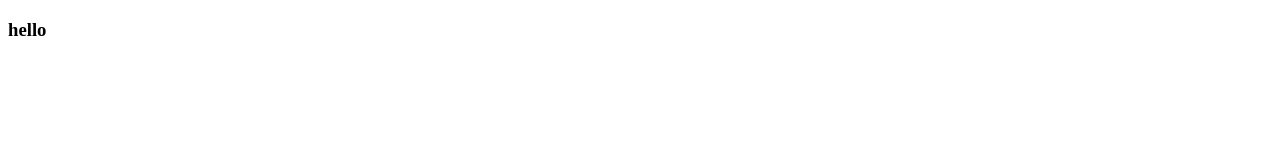
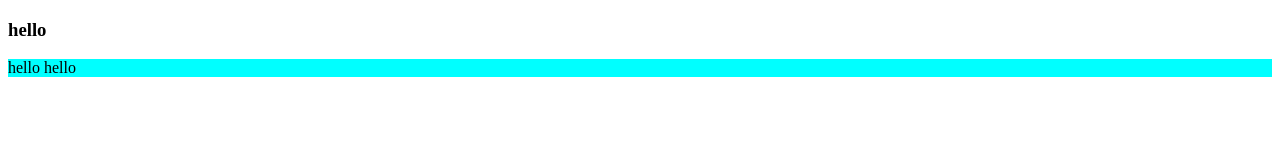
Before and after one commit to mohamim360/my.first.repo, a plain HTML site: page index.html in a window 1280 px wide. Drawn offline with Linux system fonts and the light colour scheme.

Commit message:
style add

```diff
--- a/index.html
+++ b/index.html
@@ -6,8 +6,11 @@
   <meta name="viewport" content="width=device-width, initial-scale=1.0">
   <title>My first repo
   </title>
+  <link rel="stylesheet" href="style.css">
 </head>
 <body>
   <h3>hello</h3>
+  <p>hello hello
+  </p>
 </body>
 </html>
--- /dev/null
+++ b/style.css
@@ -0,0 +1,3 @@
+p{
+  background-color: aqua;
+}
```
